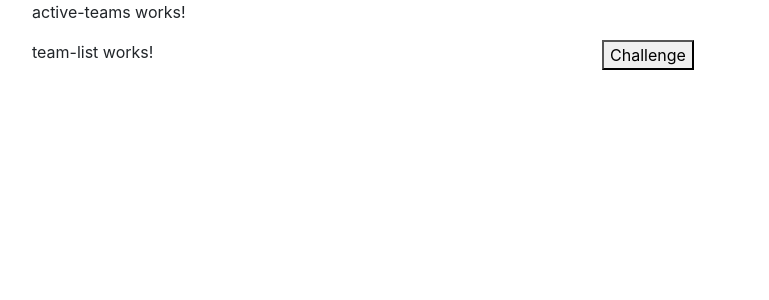
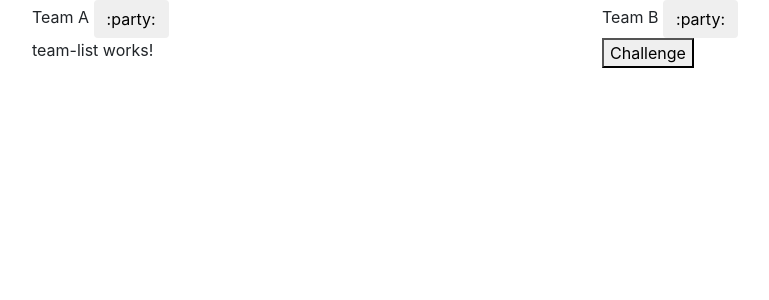
Before and after one commit to robinboehm/kickerlist, an Angular app: page / in a window 1280 px wide. Shown: the top 300 px of the page, without its empty margins (53-822 px from the left). Built offline with nearby package versions, Linux system fonts and the light colour scheme.

Commit message:
add basic mock layout for active-teams component

```diff
--- a/src/app/active-teams/active-teams.component.html
+++ b/src/app/active-teams/active-teams.component.html
@@ -1,3 +1,10 @@
-<p>
-  active-teams works!
-</p>
+<div class="row">
+  <div class="col-6">
+    Team A
+    <button class="btn">:party:</button>
+  </div>
+  <div class="col-6">
+    Team B
+    <button class="btn">:party:</button>
+  </div>
+</div>
```
